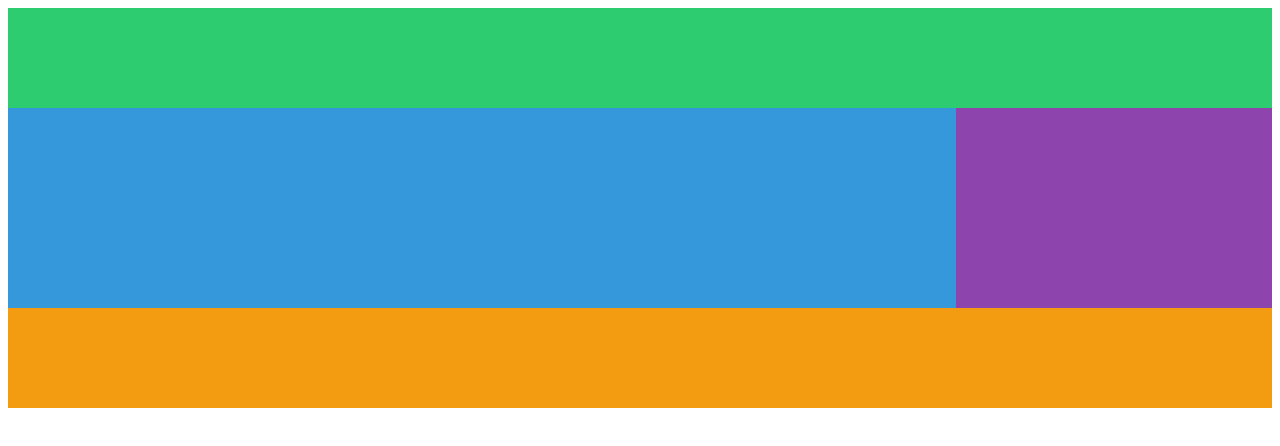
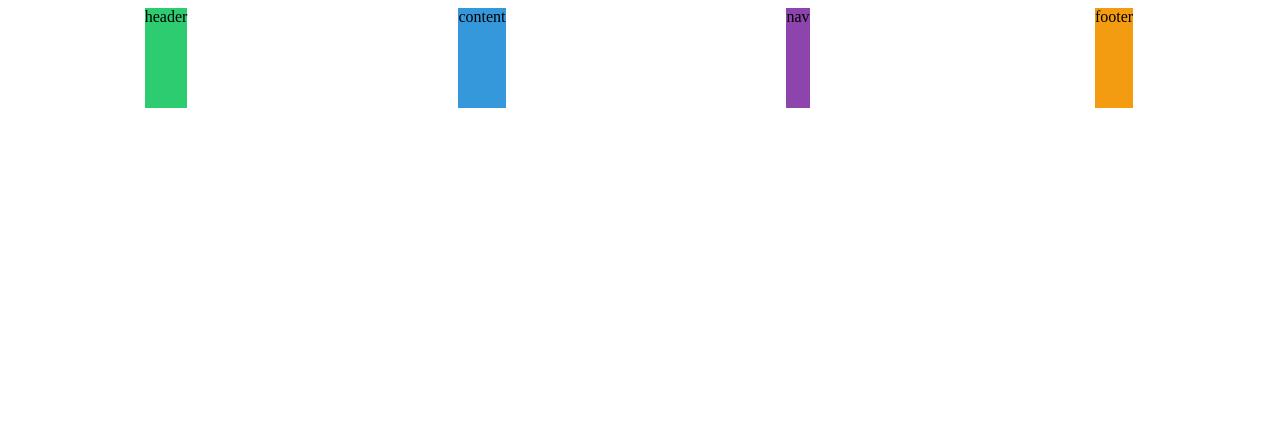
Before and after one commit to jaehyuenjung/scss-masterclass, a plain HTML site: page index.html in a window 1280 px wide. Drawn offline with Linux system fonts and the light colour scheme.

Commit message:
Place Content

```diff
--- a/index.html
+++ b/index.html
@@ -9,10 +9,10 @@
     </head>
     <body>
         <div class="grid">
-            <div class="header"></div>
-            <div class="content"></div>
-            <div class="nav"></div>
-            <div class="footer"></div>
+            <div class="header">header</div>
+            <div class="content">content</div>
+            <div class="nav">nav</div>
+            <div class="footer">footer</div>
         </div>
     </body>
 </html>
--- a/styles.css
+++ b/styles.css
@@ -1,28 +1,23 @@
 .grid {
     display: grid;
     height: 50vh;
-    grid-template:
-        [header-start] "header header header header " 1fr [header-end]
-        [content-start] "content content content nav" 2fr [content-end]
-        [footer-start] "footer footer footer footer" 1fr / 1fr 1fr 1fr 1fr [footer-end];
+    grid-template-columns: repeat(4, 1fr);
+    grid-template-rows: repeat(4, 1fr);
+    place-items: stretch center;
 }
 
 .header {
     background-color: #2ecc71;
-    grid-area: header;
 }
 
 .content {
     background-color: #3498db;
-    grid-area: content;
 }
 
 .nav {
     background-color: #8e44ad;
-    grid-area: nav;
 }
 
 .footer {
     background-color: #f39c12;
-    grid-area: footer;
 }
```
Also changed, not shown: README.md.
